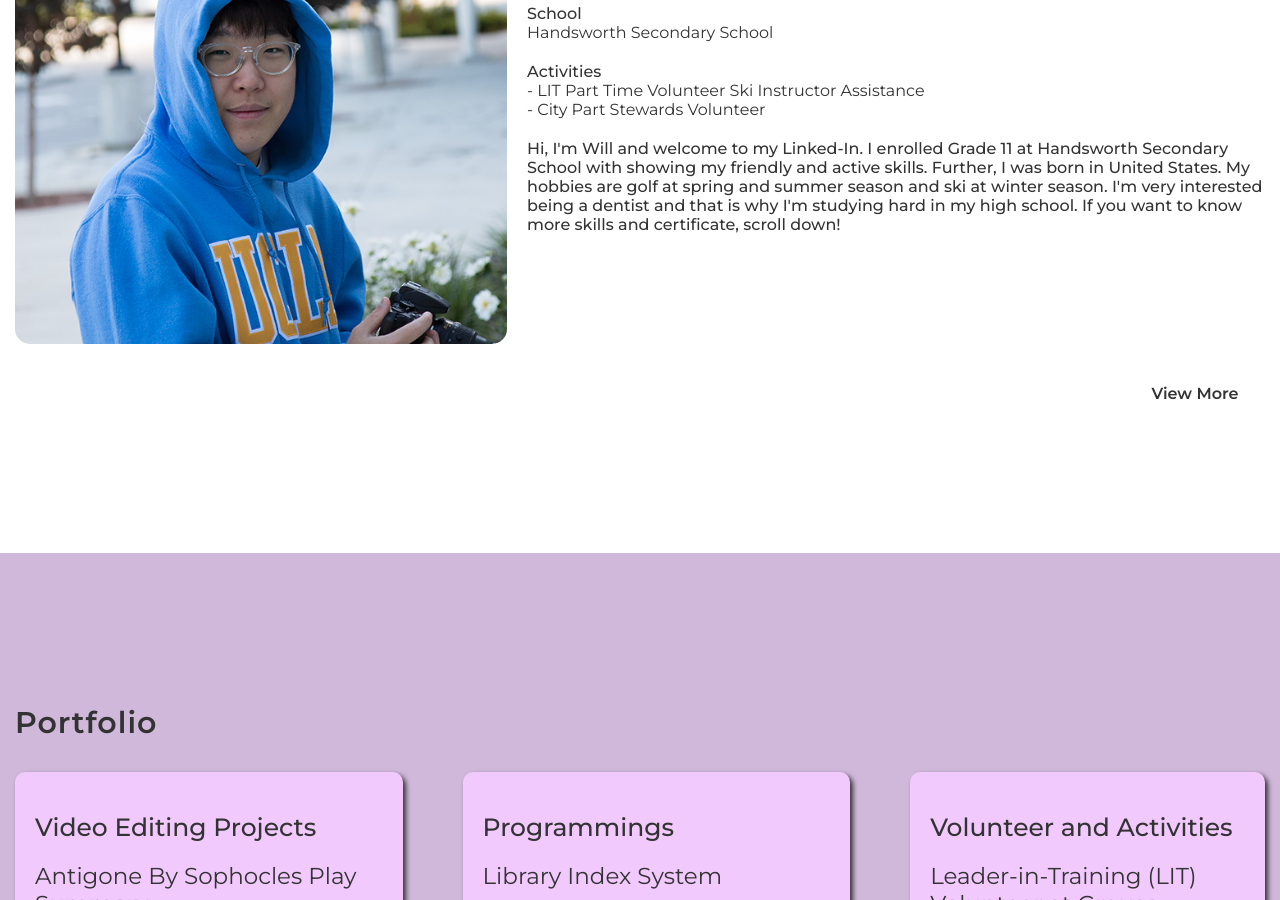
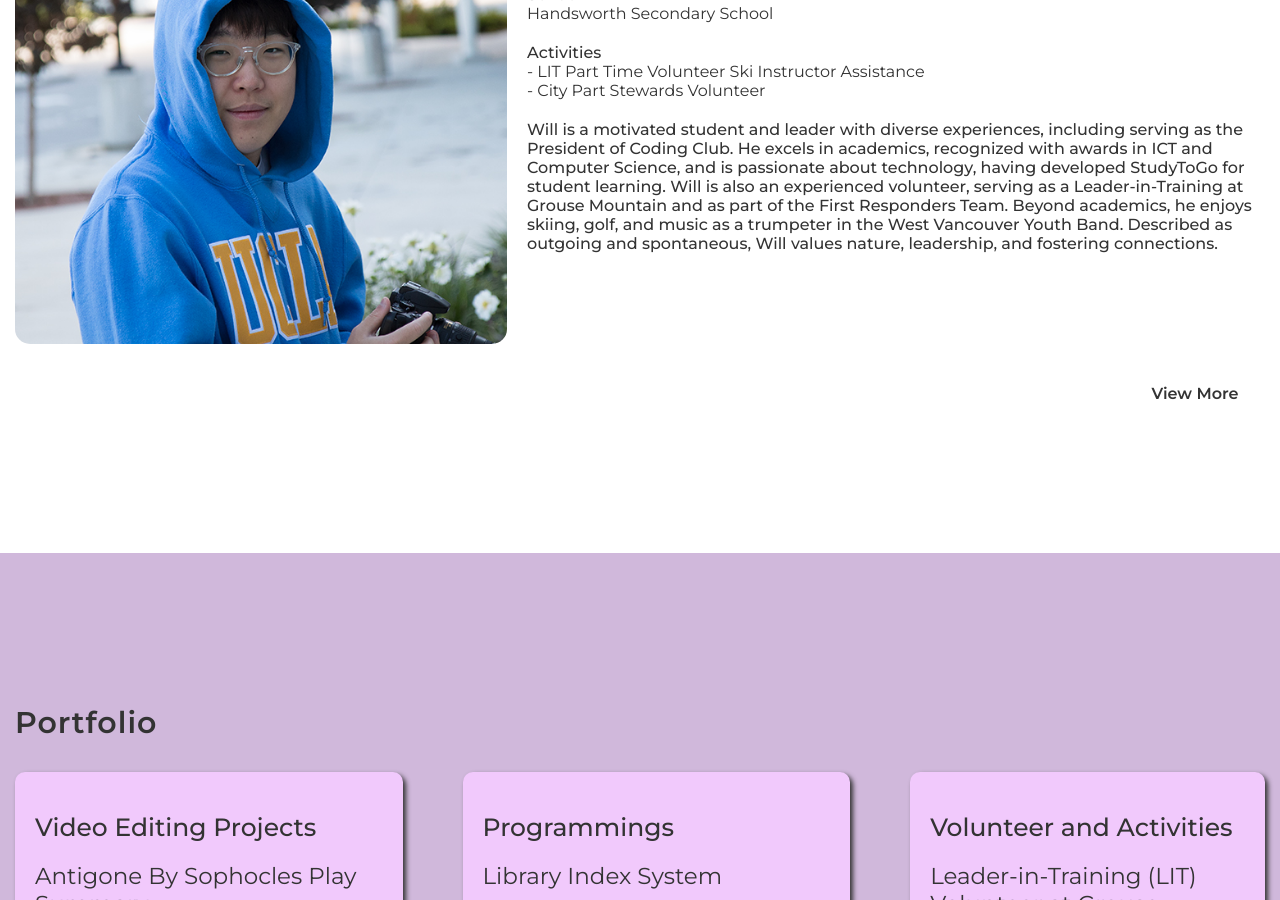
Before and after one commit to willjo-portfolio/github.io, a plain HTML site: page index.html in a window 1280 px wide. Shown: the part 1167-2067 px from the top of the page. Drawn offline with Linux system fonts and the light colour scheme.

Commit message:
Update index.html

```diff
--- a/index.html
+++ b/index.html
@@ -84,13 +84,12 @@
             </p>
             <p class="text">- City Part Stewards Volunteer</p>
             <p class="label">
-              Hi, I'm Will and welcome to my Linked-In. I enrolled Grade 11 at
-              Handsworth Secondary School with showing my friendly and active
-              skills. Further, I was born in United States. My hobbies are golf
-              at spring and summer season and ski at winter season. I'm very
-              interested being a dentist and that is why I'm studying hard in my
-              high school. If you want to know more skills and certificate,
-              scroll down!
+              Will is a motivated student and leader with diverse experiences, including
+              serving as the President of Coding Club. He excels in academics, recognized with awards in ICT and Computer Science, and is
+              passionate about technology, having developed StudyToGo for student learning. Will is also an experienced volunteer, serving as a Leader-in-Training
+              at Grouse Mountain and as part of the First Responders Team.
+              Beyond academics, he enjoys skiing, golf, and music as a trumpeter in the West Vancouver Youth Band.
+              Described as outgoing and spontaneous, Will values nature, leadership, and fostering connections.
             </p>
           </div>
         </div>
```
